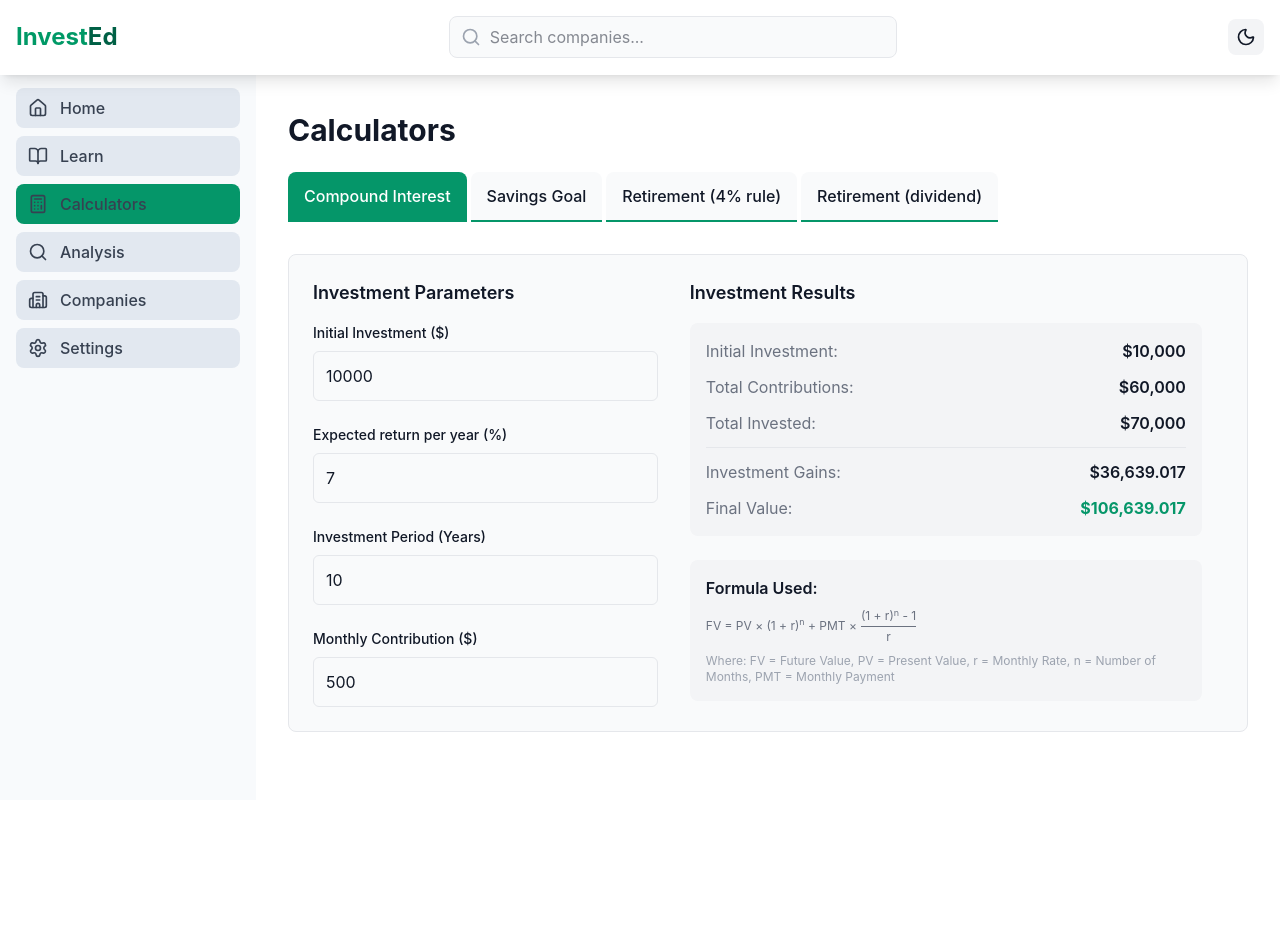
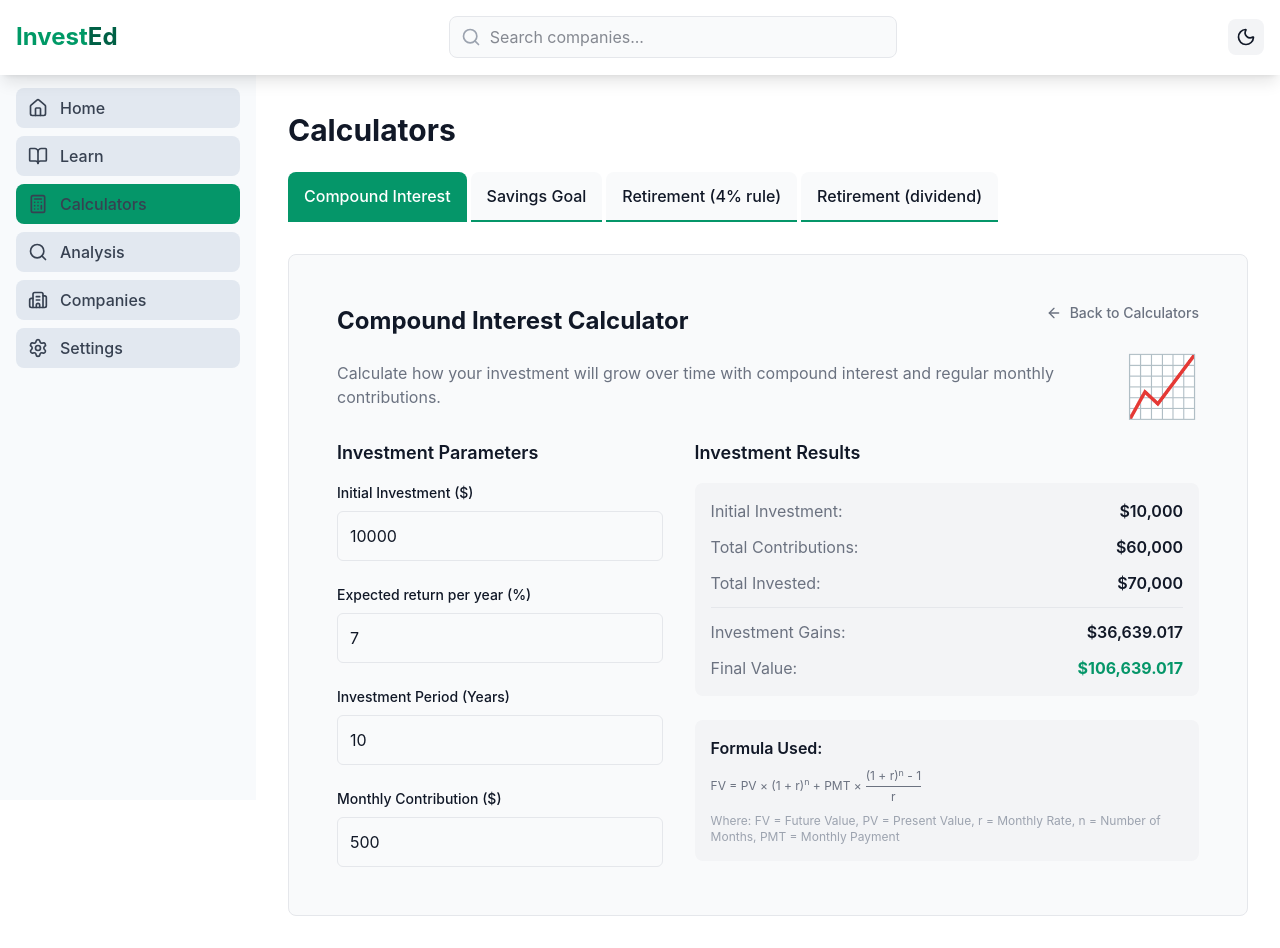
Before and after one commit to samuel-kar/invest-ed, a React (Vite) app in the folder frontend/: page /calculators/CompoundInterest in a window 1280 px wide. Before the commit the page ends 880 px from the top, so only its background shows below. Built offline with nearby package versions, Linux system fonts and the light colour scheme.

Commit message:
readd missing button and icon that was lost in migration from one folder to another

```diff
--- a/frontend/src/routes/calculators/CompoundInterest.tsx
+++ b/frontend/src/routes/calculators/CompoundInterest.tsx
@@ -1,10 +1,34 @@
 import { createFileRoute } from '@tanstack/react-router'
 import CompoundInterestContainer from '../../components/calculators/calculators/CompoundInterestContainer'
+import BackButton from '../../components/BackButton'
 
 export const Route = createFileRoute('/calculators/CompoundInterest')({
   component: CompoundInterestPage,
 })
 
 function CompoundInterestPage() {
-  return <CompoundInterestContainer />
+  return (
+    <div className="max-w-6xl mx-auto">
+      <div className="p-6">
+        <div className="flex justify-between items-center mb-4">
+          <h2
+            className="text-2xl font-bold"
+            style={{ color: 'var(--text-primary)' }}
+          >
+            Compound Interest Calculator
+          </h2>
+          <BackButton to="/calculators" label="Back to Calculators" />
+        </div>
+        <div className="flex justify-between items-center mb-6">
+          <p style={{ color: 'var(--text-secondary)' }}>
+            Calculate how your investment will grow over time with compound
+            interest and regular monthly contributions.
+          </p>
+          <span className="text-6xl">📈</span>
+        </div>
+
+        <CompoundInterestContainer />
+      </div>
+    </div>
+  )
 }
--- a/frontend/src/routes/calculators/index.tsx
+++ b/frontend/src/routes/calculators/index.tsx
@@ -1,5 +1,5 @@
 import { createFileRoute } from '@tanstack/react-router'
-import CalculatorsOverview from '../../components/calculators/CalculatorsOverview.tsx'
+import CalculatorsOverview from '../../components/calculators/CalculatorsOverview'
 
 export const Route = createFileRoute('/calculators/')({
   component: CalculatorsOverviewPage,
```
